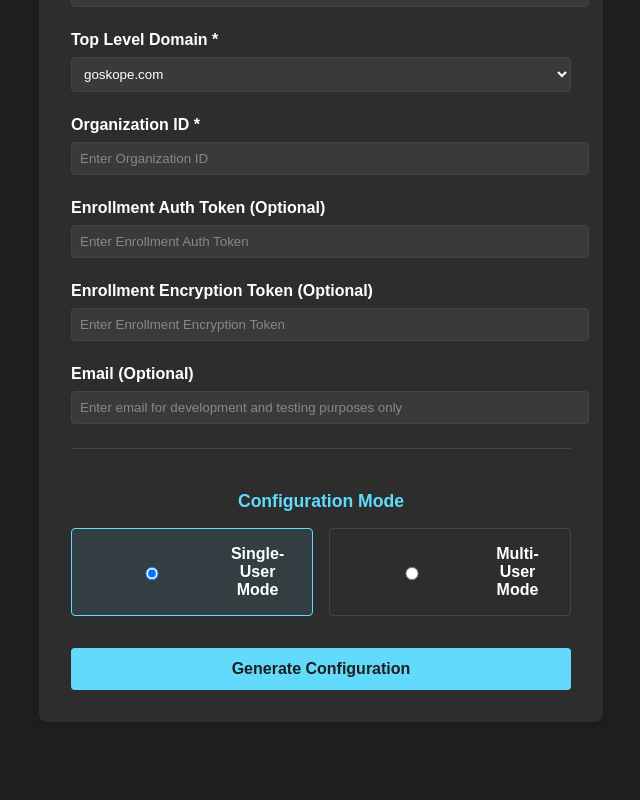
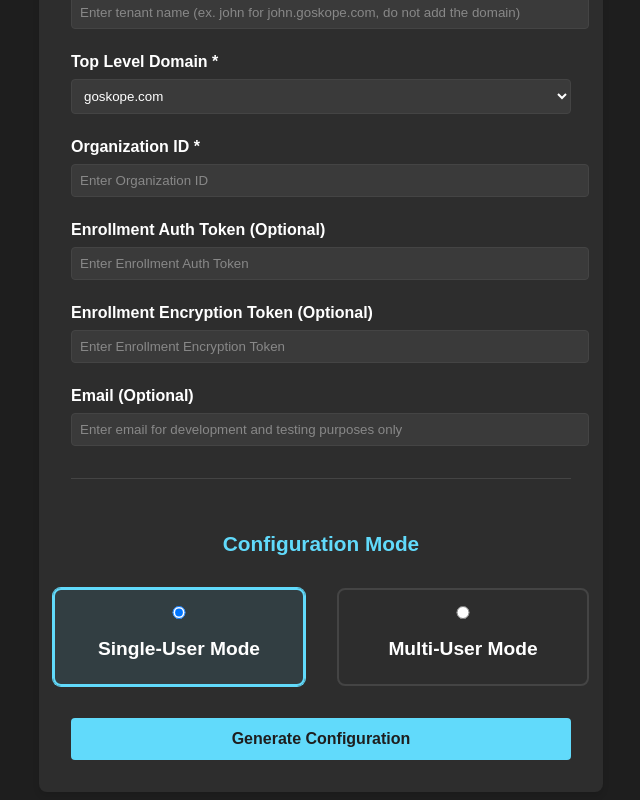
Before and after one commit to neerdael-nl/netskope-mac-mdm-config-gen, a React (Create React App) app in the folder client/: page / in a window 1280 px wide. Shown: the part 429-1229 px from the top of the page, without its empty margins (319-959 px from the left). Before the commit the page ends 1159 px from the top, so only its background shows below. Built offline with nearby package versions, Linux system fonts and the light colour scheme; the HTML template or start-up script is replaced by a standard one.

Commit message:
support for multi-user and intune fix

```diff
--- a/client/src/App.css
+++ b/client/src/App.css
@@ -156,15 +156,17 @@ body {
 
   .form-group.multi-user-section {
     border-top: 1px solid #444;
-    padding-top: 1.5rem;
-    margin-top: 1.5rem;
+    padding-top: 2rem;
+    margin-top: 2rem;
   }
 
   .radio-group {
     display: flex;
     flex-direction: row;
-    gap: 1rem;
-    justify-content: space-between;
+    gap: 2rem;
+    justify-content: center;
+    margin: 0 auto;
+    max-width: 600px;
   }
 
   .radio-label {
@@ -173,11 +175,13 @@ body {
     align-items: center;
     justify-content: center;
     cursor: pointer;
-    padding: 1rem;
-    border: 1px solid #444;
-    border-radius: 4px;
-    transition: border-color 0.2s, background-color 0.2s;
+    padding: 1.5rem;
+    border: 2px solid #444;
+    border-radius: 8px;
+    transition: all 0.2s ease;
     text-align: center;
+    min-width: 200px;
+    position: relative;
   }
 
   .radio-label:hover {
@@ -188,25 +192,31 @@ body {
   .radio-label.selected {
     border-color: #61dafb;
     background-color: rgba(97, 218, 251, 0.1);
+    box-shadow: 0 0 0 1px #61dafb;
   }
 
   .radio-label input[type="radio"] {
-    margin-right: 8px;
+    position: absolute;
+    top: 1rem;
+    left: 50%;
+    transform: translateX(-50%);
+    margin: 0;
   }
 
   .radio-label > div {
-    display: flex;
-    align-items: center;
+    margin-top: 1.5rem;
   }
 
   .radio-label span {
+    font-size: 1.2rem;
     font-weight: bold;
     margin: 0;
+    color: #ffffff;
   }
 
   h3 {
     color: #61dafb;
-    font-size: 1.1rem;
-    margin-bottom: 1rem;
+    font-size: 1.3rem;
+    margin-bottom: 2rem;
     text-align: center;
   }
```
Also changed, not shown: 3 other files (tests, documents, lock files or other folders).
